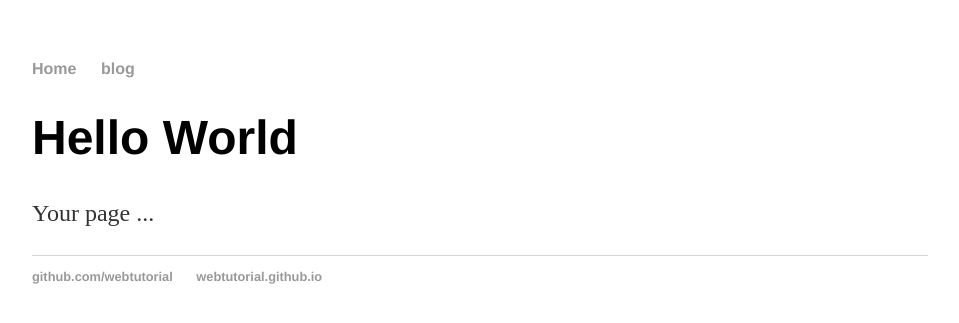
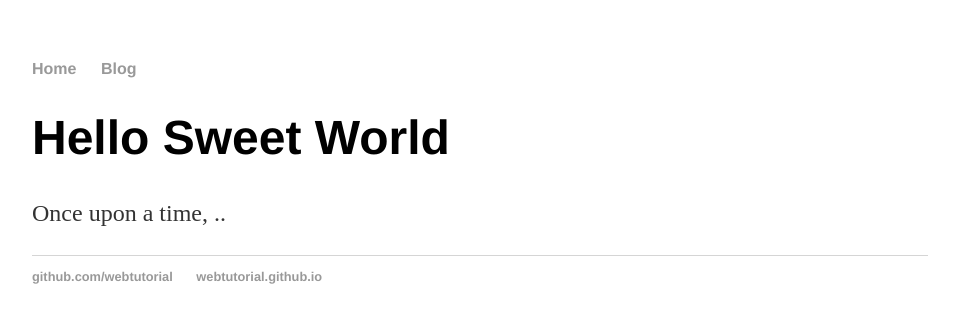
Before and after one commit to HWVictor/HWVictor.github.io, a Jekyll site: the page built from index.html, in a window 1280 px wide. Shown: the top 323 px of the page, without its empty margins (160-1119 px from the left). Built offline with Jekyll 4.4.1, drawn with Linux system fonts in a browser that asks for light colours.

Commit message:
Update index.html
Updated to replace jekyll content liquid tag

```diff
--- a/index.html
+++ b/index.html
@@ -1,26 +1,8 @@
-<!DOCTYPE html>
-<html>
-  <head>
-    <title>Web Programming</title>
-    <!-- link to main stylesheet -->
-    <link rel="stylesheet" type="text/css" href="/css/main.css">
-  </head>
-  <body>
-    <nav>
-    <ul>
-    <li><a href="/">Home</a></li>
-    <li><a href="/blog">blog</a></li>
-    </ul>
-    </nav>
-    <div class="container">
-    <div class="blurb">
-    <h1>Hello World</h1>
-    <p>Your page ...</p>
-    <footer>
-    <ul>
-      <li><a href="https://github.com/weblabtutorial">github.com/webtutorial</a></li>
-      <li><a href="https://weblabtutorial.github.io">webtutorial.github.io</a></li>
-    </ul>
-    </footer>
-  </body>
-</html>
+---
+layout: default
+title: Web Programming
+---
+<div class="blurb">
+  <h1>Hello Sweet World</h1>
+  <p>Once upon a time, ..</p>
+</div>
```
